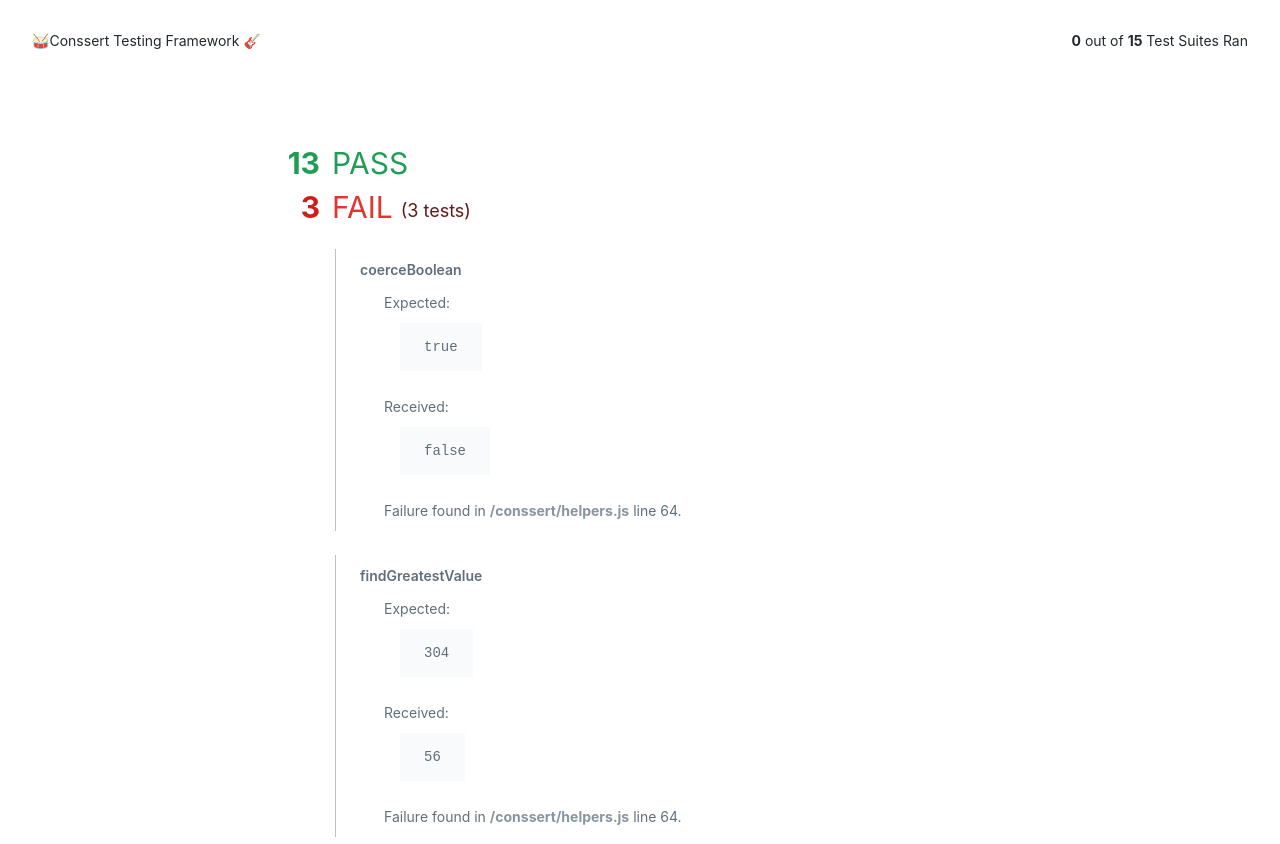
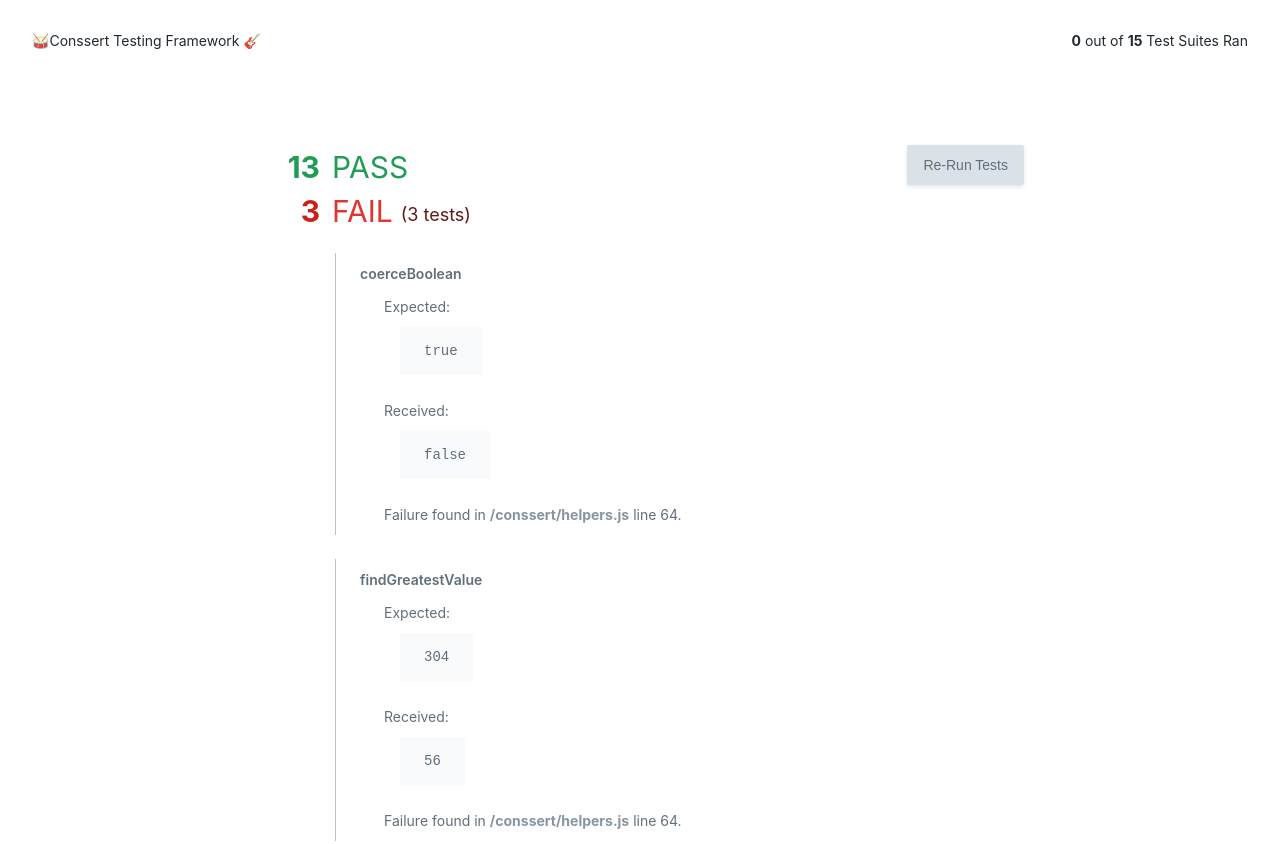
Before and after one commit to l4nk332/conssert, a website: page src/temp.html in a window 1280 px wide. Shown: the top 844 px of the page. Drawn offline with Linux system fonts and the light colour scheme.

Commit message:
Add styling and markup for button to re-run tests.

```diff
--- a/src/styles.css
+++ b/src/styles.css
@@ -104,6 +104,11 @@
   --fw-extrabold: 800;
   --fw-black: 900;
 
+  /* Transition Timing */
+  --trans-100: 150ms ease-in-out;
+  --trans-200: 300ms ease-in-out;
+  --trans-300: 500ms ease-in-out;
+
   /* Z-Index */
   --z-neg: -1;
   --z-0: 0;
@@ -165,6 +170,10 @@ body.light {
   --text-color-suiteName-hover: inherit;
   --background-color-diffCode: var(--grey-100);
   --text-color-failureLink: var(--grey-500);
+  --background-color-button: var(--grey-300);
+  --text-color-button: var(--grey-600);
+  --background-color-button-hover: var(--grey-500);
+  --text-color-button-hover: var(--grey-100);
 }
 
 body.dark {
@@ -187,6 +196,10 @@ body.dark {
   --text-color-suiteName-hover: var(--grey-100);
   --background-color-diffCode: transparent;
   --text-color-failureLink: var(--grey-500);
+  --background-color-button: var(--grey-600);
+  --text-color-button: var(--grey-200);
+  --background-color-button-hover: var(--grey-400);
+  --text-color-button-hover: var(--grey-700);
 }
 
 body {
@@ -224,6 +237,10 @@ body {
   justify-content: flex-start;
 }
 
+.resultSetHeader.withButton {
+  justify-content: space-between;
+}
+
 .resultSetContent {
   margin-left: 79px;
 }
@@ -234,6 +251,23 @@ body {
   flex-flow: row nowrap;
   align-items: flex-end;
   justify-content: flex-start;
+}
+
+.button {
+  border: none;
+  border-radius: var(--rad-200);
+  background-color: var(--background-color-button);
+  color: var(--text-color-button);
+  font-size: var(--fs-200);
+  padding: var(--sp-300) var(--sp-400);
+  font-weight: var(--fw-medium);
+  box-shadow: var(--bs-100);
+}
+
+.button:hover, .button:focus {
+  cursor: pointer;
+  background-color: var(--background-color-button-hover);
+  color: var(--text-color-button-hover);
 }
 
 .summaryCount {
@@ -284,7 +318,7 @@ body {
   background-color: var(--background-color-result-hover);
   border-color: transparent;
   color: var(--text-color-result-hover);
-  box-shadow: var(--bs-100);
+  box-shadow: var(--bs-200);
 }
 
 .result:hover .diffCode {
@@ -341,3 +375,7 @@ body {
   color: var(--text-color-failureLink);
   cursor: pointer;
 }
+
+.color-transition {
+  transition: background-color var(--trans-100), color var(--trans-100);
+}
--- a/src/temp.html
+++ b/src/temp.html
@@ -12,8 +12,9 @@
   </section>
   <section class="resultsContainer">
     <section class="resultSet pass">
-      <header class="resultSetHeader">
+      <header class="resultSetHeader withButton">
         <h2 class='summary'><strong class="summaryCount">13</strong> <span class='summaryText'>PASS</span></h2>
+        <button class='button color-transition'>Re-Run Tests</button>
       </header>
     </section>
     <section class="resultSet fail">
```
